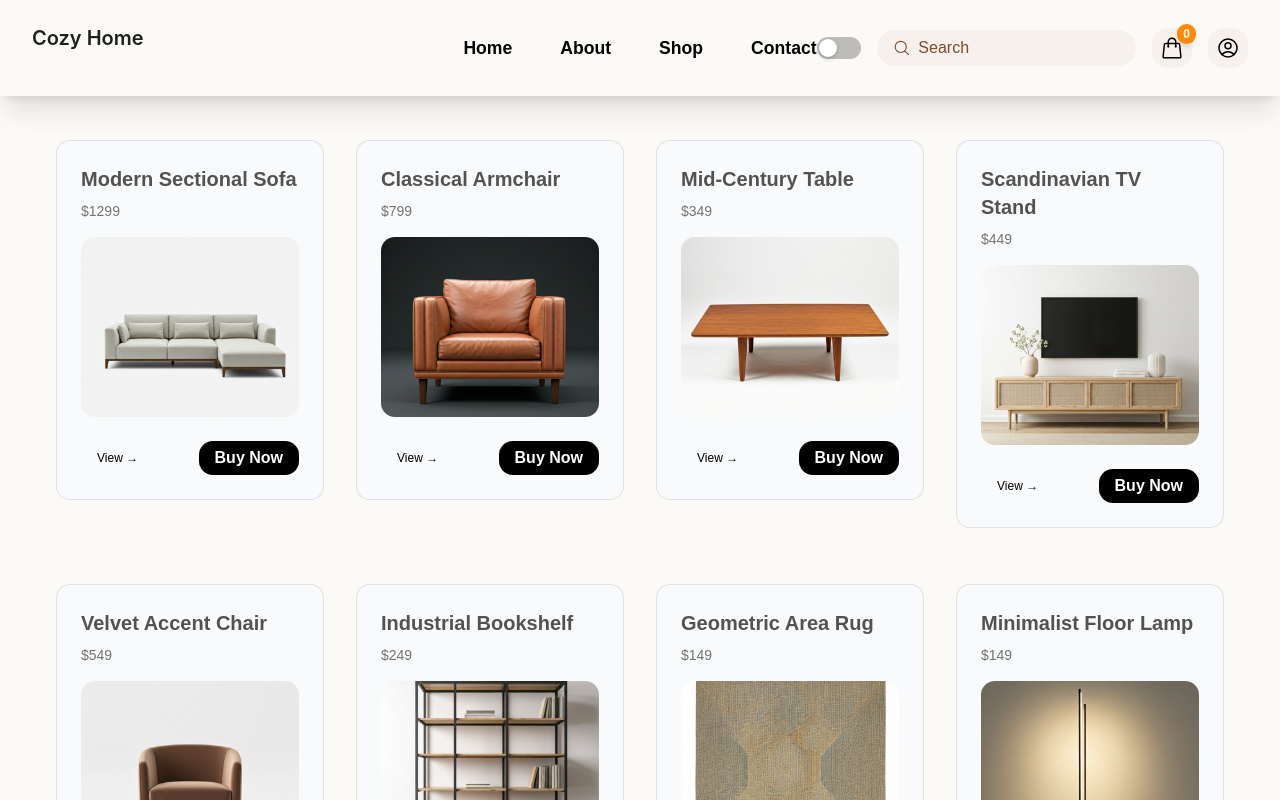
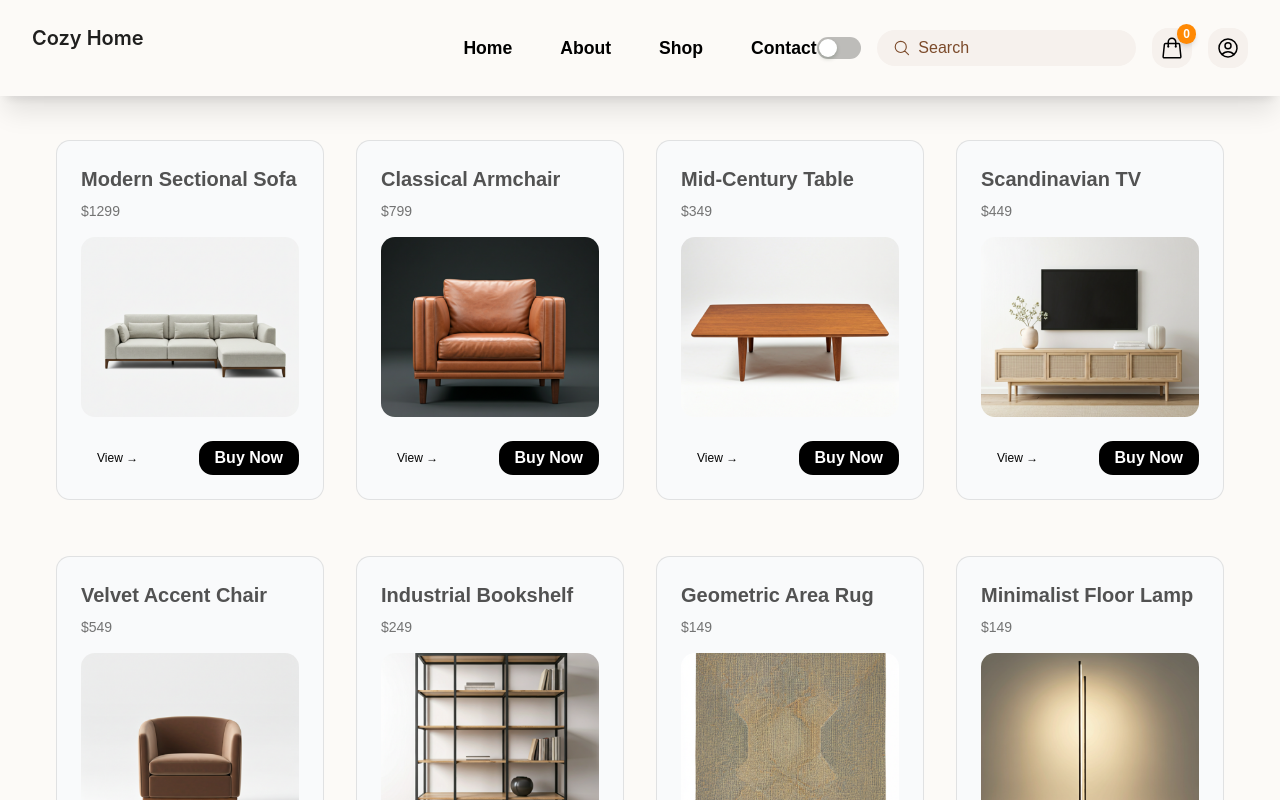
Before and after one commit to Programmer707707/Cozy-Home, a React (Vite) app: page /shop in a window 1280 px wide. Shown: the top 800 px of the page. Built offline with nearby package versions, Linux system fonts and the light colour scheme.

Commit message:
data updated

```diff
--- a/src/data.ts
+++ b/src/data.ts
@@ -31,7 +31,7 @@ export const data = [
   {
     id: 4,
     image: product4,
-    name: "Scandinavian TV Stand",
+    name: "Scandinavian TV",
     cost: 449,
   },
   {
```
